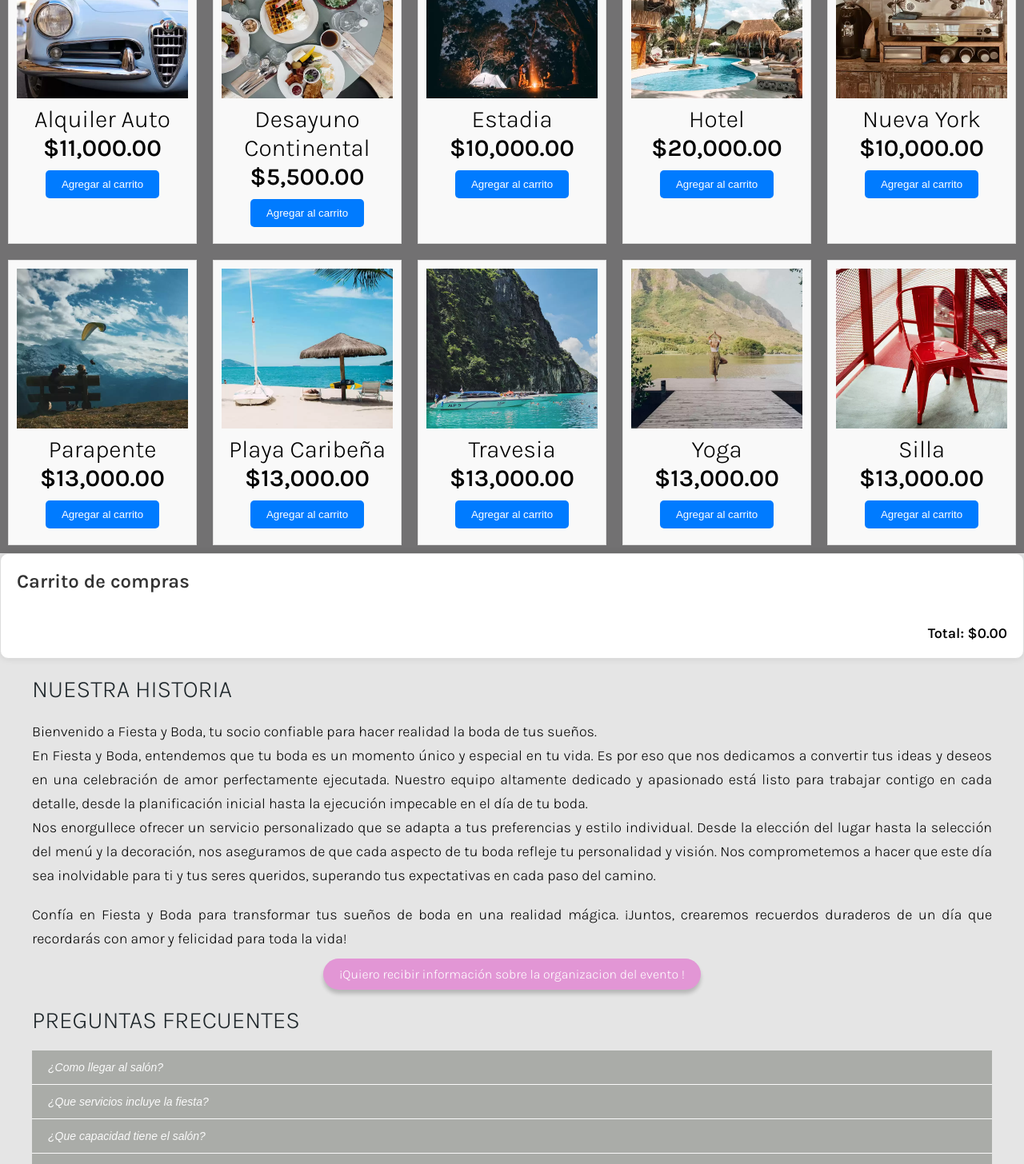
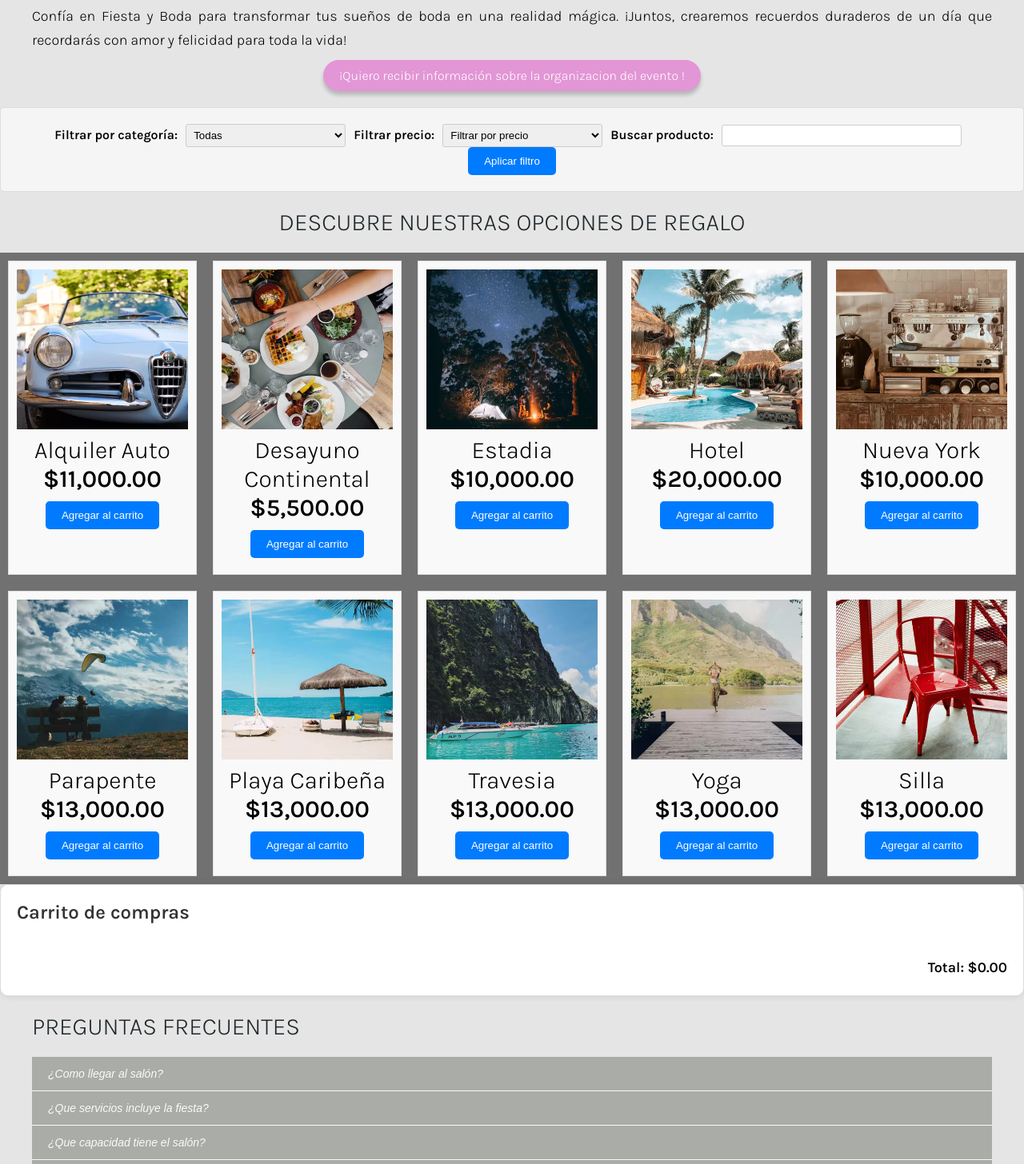
Before and after one commit to facundoAlvarez1/tpFinalAngular, an Angular app: page / in a window 1280 px wide. Shown: the part 1160-2616 px from the top of the page at 80% size. Built offline with nearby package versions, Linux system fonts and the light colour scheme.

Commit message:
orden de historia de la pareja

```diff
--- a/src/app/app.component.html
+++ b/src/app/app.component.html
@@ -29,9 +29,7 @@
             <div id="portada-index"></div>
         </div>
 
-        <app-filter></app-filter><!-- Componente filter-->
 
-       <app-carrito></app-carrito>
 
         <div id="sobre-mi" class="section">
             <!-- Contenido de la sección "Sobre mi & FAQ's" -->
@@ -59,6 +57,9 @@
                         del evento !</a>
                 </div>
             </section>
+            <app-filter></app-filter><!-- Componente filter-->
+
+       <app-carrito></app-carrito>
             <section class="secciones-principales" id="faqs">
                 <h2 class="subtitulos">Preguntas frecuentes</h2>
                 <div class="accordion">
```
